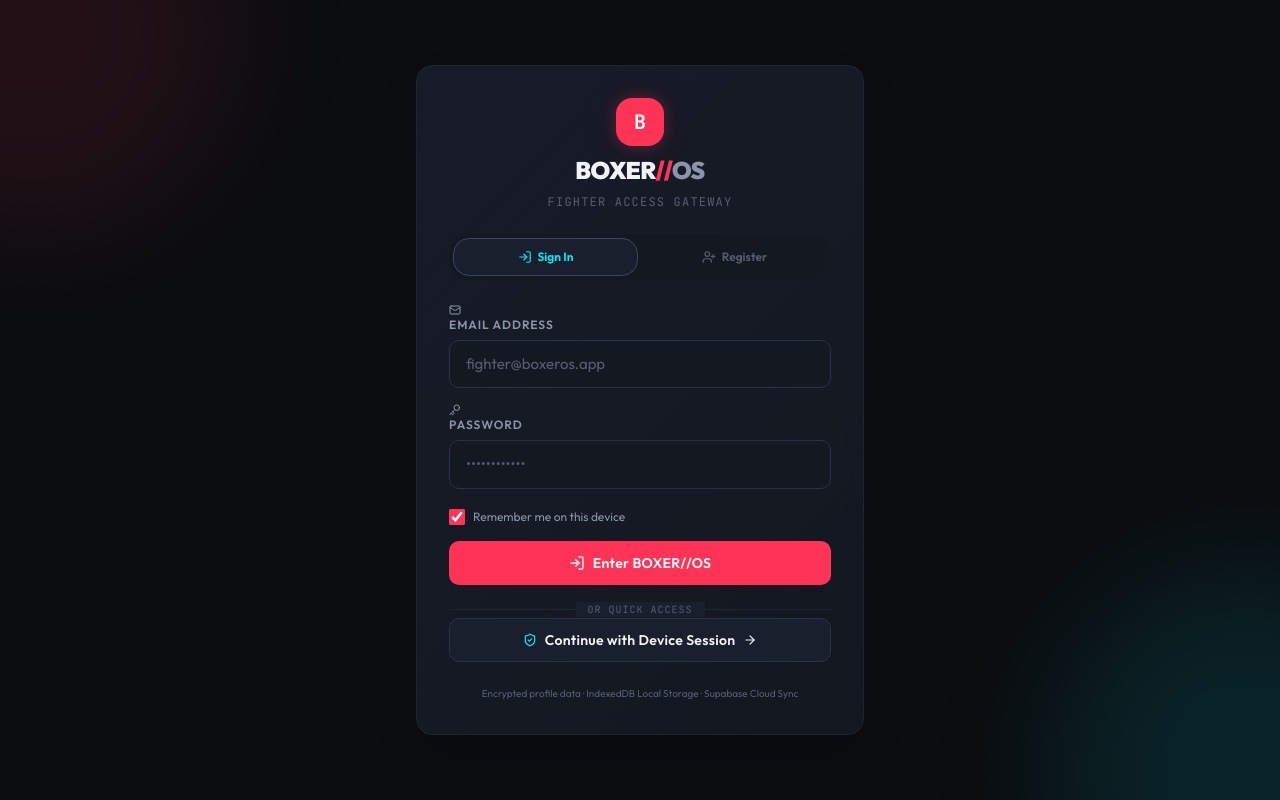
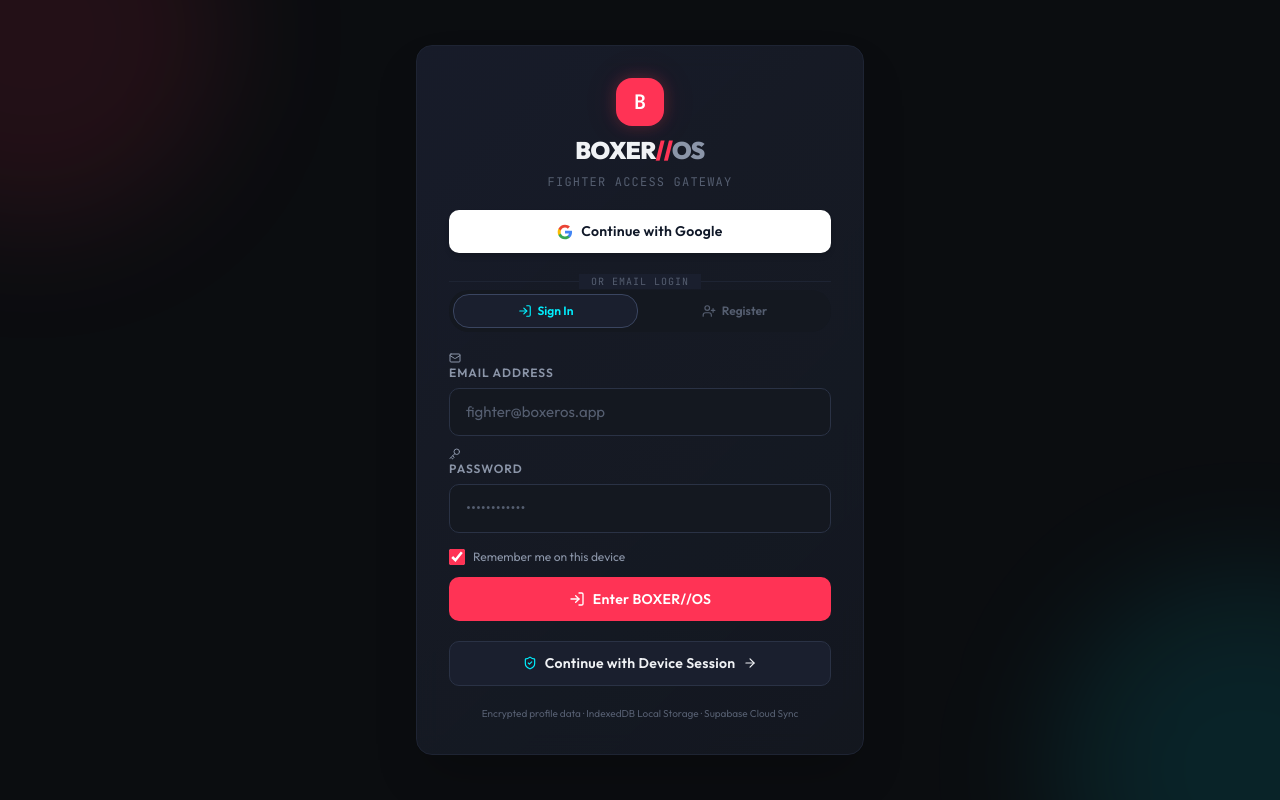
Before and after one commit to AinzAmour/BOXER-OS, a React (Vite) app: page / in a window 1280 px wide. Built offline with nearby package versions, Linux system fonts and the light colour scheme; no server answers.

Commit message:
feat: Add Google OAuth sign-in integration and UI button

```diff
--- a/src/hooks/useAuth.ts
+++ b/src/hooks/useAuth.ts
@@ -1,7 +1,7 @@
 import { useState, useEffect } from 'react';
 import type { User, Session } from '@supabase/supabase-js';
 import { supabase } from '../services/supabase';
-import { signInWithEmail, signUpWithEmail, signOut } from '../services/auth';
+import { signInWithEmail, signUpWithEmail, signInWithGoogle, signOut } from '../services/auth';
 
 export function useAuth() {
   const [user, setUser] = useState<User | null>(null);
@@ -49,6 +49,12 @@
     return res;
   };
 
+  const loginWithGoogle = async () => {
+    localStorage.setItem('boxer_os_remember_me', 'true');
+    setIsRemembered(true);
+    await signInWithGoogle();
+  };
+
   const logout = async () => {
     await signOut();
     setUser(null);
@@ -62,6 +68,7 @@
     isRemembered,
     login,
     register,
+    loginWithGoogle,
     logout,
     isAuthenticated: !!user || localStorage.getItem('boxer_os_guest_unlocked') === 'true',
   };
--- a/src/pages/AuthPage.tsx
+++ b/src/pages/AuthPage.tsx
@@ -14,7 +14,7 @@
   const [error, setError] = useState<string | null>(null);
   const [loading, setLoading] = useState(false);
 
-  const { login, register } = useAuth();
+  const { login, register, loginWithGoogle } = useAuth();
 
   const handleSubmit = async (e: React.FormEvent) => {
     e.preventDefault();
@@ -36,6 +36,16 @@
     }
   };
 
+  const handleGoogleSignIn = async () => {
+    setError(null);
+    try {
+      await loginWithGoogle();
+    } catch (err: unknown) {
+      const msg = err instanceof Error ? err.message : 'Google OAuth failed.';
+      setError(msg);
+    }
+  };
+
   const handleGuestUnlock = () => {
     localStorage.setItem('boxer_os_guest_unlocked', 'true');
     if (rememberMe) {
@@ -52,7 +62,7 @@
         <div className="absolute -bottom-40 -right-40 w-96 h-96 bg-accent-cyan/10 rounded-full blur-3xl" />
       </div>
 
-      <div className="glass-card max-w-md w-full p-6 sm:p-8 space-y-6 border border-border-default relative z-10 shadow-2xl">
+      <div className="glass-card max-w-md w-full p-6 sm:p-8 space-y-5 border border-border-default relative z-10 shadow-2xl">
         {/* Header Logo */}
         <div className="text-center space-y-2">
           <div className="w-12 h-12 rounded-2xl bg-accent-red flex items-center justify-center mx-auto glow-red">
@@ -70,12 +80,47 @@
           </p>
         </div>
 
+        {/* Google OAuth Button */}
+        <button
+          type="button"
+          onClick={handleGoogleSignIn}
+          className="btn w-full py-3 text-xs flex items-center justify-center gap-3 bg-white text-gray-900 hover:bg-gray-100 font-semibold shadow-md transition-all border border-gray-200"
+        >
+          <svg className="w-4 h-4" viewBox="0 0 24 24">
+            <path
+              fill="#4285F4"
+              d="M22.56 12.25c0-.78-.07-1.53-.2-2.25H12v4.26h5.92c-.26 1.37-1.04 2.53-2.21 3.31v2.77h3.57c2.08-1.92 3.28-4.74 3.28-8.09z"
+            />
+            <path
+              fill="#34A853"
+              d="M12 23c2.97 0 5.46-.98 7.28-2.66l-3.57-2.77c-.98.66-2.23 1.06-3.71 1.06-2.86 0-5.29-1.93-6.16-4.53H2.18v2.84C3.99 20.53 7.7 23 12 23z"
+            />
+            <path
+              fill="#FBBC05"
+              d="M5.84 14.09c-.22-.66-.35-1.36-.35-2.09s.13-1.43.35-2.09V7.06H2.18C1.43 8.55 1 10.22 1 12s.43 3.45 1.18 4.94l2.85-2.22.81-.63z"
+            />
+            <path
+              fill="#EA4335"
+              d="M12 5.38c1.62 0 3.06.56 4.21 1.64l3.15-3.15C17.45 2.09 14.97 1 12 1 7.7 1 3.99 3.47 2.18 7.06l3.66 2.84c.87-2.6 3.3-4.52 6.16-4.52z"
+            />
+          </svg>
+          <span>Continue with Google</span>
+        </button>
+
+        {/* Divider */}
+        <div className="relative flex items-center justify-center my-2">
+          <div className="border-t border-border-subtle w-full" />
+          <span className="bg-[#1a1f2e] px-3 text-[0.625rem] text-text-muted font-mono uppercase tracking-widest absolute">
+            OR EMAIL LOGIN
+          </span>
+        </div>
+
         {/* Mode Switcher */}
         <div className="flex gap-1 p-1 bg-bg-secondary rounded-xl">
           <button
             type="button"
             onClick={() => { setMode('signin'); setError(null); }}
-            className={`flex-1 flex items-center justify-center gap-1.5 py-2.5 rounded-lg text-xs font-semibold transition-all ${
+            className={`flex-1 flex items-center justify-center gap-1.5 py-2 rounded-lg text-xs font-semibold transition-all ${
               mode === 'signin'
                 ? 'bg-bg-card text-accent-cyan border border-border-active'
                 : 'text-text-muted hover:text-text-secondary border border-transparent'
@@ -87,7 +132,7 @@
           <button
             type="button"
             onClick={() => { setMode('signup'); setError(null); }}
-            className={`flex-1 flex items-center justify-center gap-1.5 py-2.5 rounded-lg text-xs font-semibold transition-all ${
+            className={`flex-1 flex items-center justify-center gap-1.5 py-2 rounded-lg text-xs font-semibold transition-all ${
               mode === 'signup'
                 ? 'bg-bg-card text-accent-red border border-border-active'
                 : 'text-text-muted hover:text-text-secondary border border-transparent'
@@ -98,7 +143,7 @@
         </div>
 
         {/* Form */}
-        <form onSubmit={handleSubmit} className="space-y-4">
+        <form onSubmit={handleSubmit} className="space-y-3">
           <div>
             <label className="label flex items-center gap-1">
               <Mail size={12} /> Email Address
@@ -127,7 +172,7 @@
             />
           </div>
 
-          {/* Remember Me & Options */}
+          {/* Remember Me */}
           <div className="flex items-center justify-between text-xs pt-1">
             <label className="flex items-center gap-2 cursor-pointer select-none text-text-secondary hover:text-text-primary">
               <input
@@ -165,14 +210,6 @@
           </button>
         </form>
 
-        {/* Quick Access Divider */}
-        <div className="relative flex items-center justify-center my-2">
-          <div className="border-t border-border-subtle w-full" />
-          <span className="bg-[#1a1f2e] px-3 text-[0.625rem] text-text-muted font-mono uppercase tracking-widest absolute">
-            OR QUICK ACCESS
-          </span>
-        </div>
-
         {/* Quick Access Pass */}
         <button
           type="button"
--- a/src/services/auth.ts
+++ b/src/services/auth.ts
@@ -19,6 +19,17 @@
   return data;
 }
 
+export async function signInWithGoogle() {
+  const { data, error } = await supabase.auth.signInWithOAuth({
+    provider: 'google',
+    options: {
+      redirectTo: typeof window !== 'undefined' ? window.location.origin : undefined,
+    },
+  });
+  if (error) throw error;
+  return data;
+}
+
 export async function signOut() {
   const { error } = await supabase.auth.signOut();
   if (error) throw error;
```
